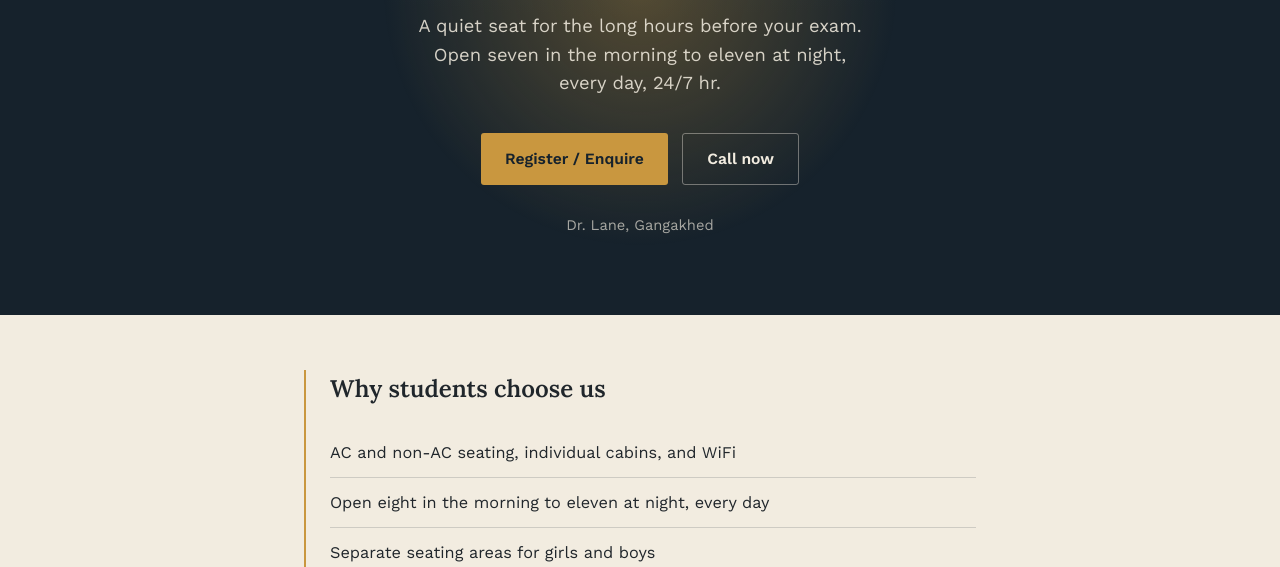
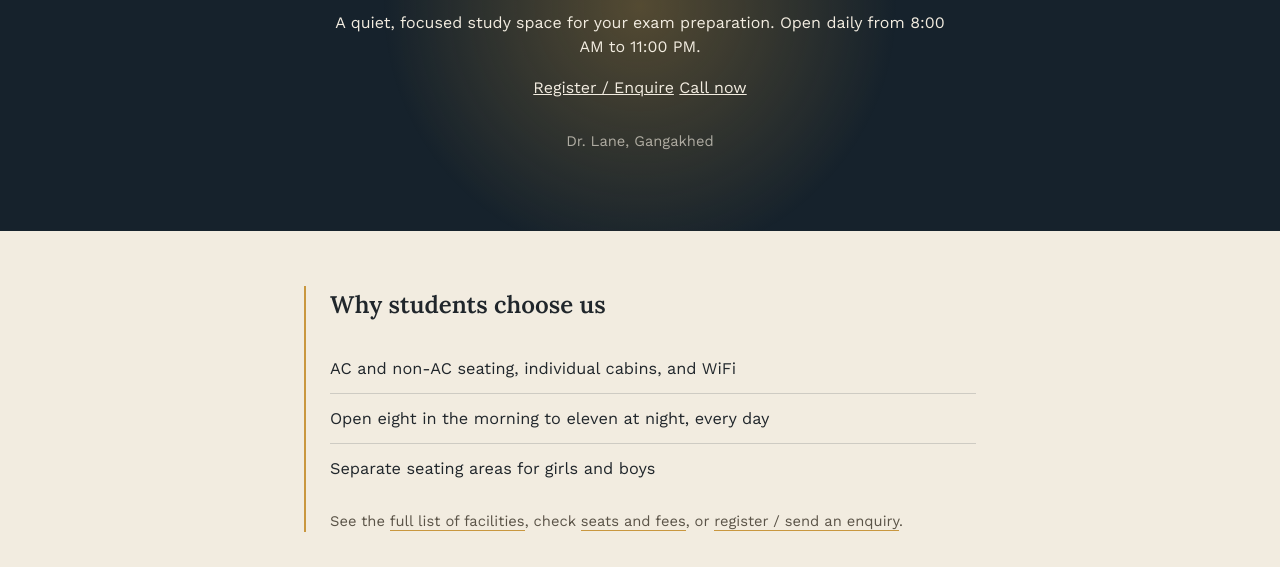
Before and after one commit to rohitwadkile01/Wadkile-Abhyasika, a plain HTML site: page index.html in a window 1280 px wide. Shown: the part 233-800 px from the top of the page. Drawn offline with nearby package versions, Linux system fonts and the light colour scheme.

Commit message:
Revise header content for clarity and style

```diff
--- a/index.html
+++ b/index.html
@@ -27,11 +27,11 @@
   <div class="hero-inner">
     <div class="kicker">Study point &middot; Gangakhed</div>
     <h1>Wadkile Abhyasika</h1>
-    <p class="tagline">A quiet seat for the long hours before your exam. Open seven in the morning to eleven at night, every day, 24/7 hr.</p>
-    <div class="cta-row">
-      <a class="btn btn-primary" href="register.html">Register / Enquire</a>
-      <a class="btn btn-secondary" href="tel:+919764841142">Call now</a>
-    </div>
+    <p>A quiet, focused study space for your exam preparation. Open daily from 8:00 AM to 11:00 PM.</p>
+<div>
+  <a href="register.html">Register / Enquire</a>
+  <a href="tel:+919764841142">Call now</a>
+</div>
     <p class="hero-address">Dr. Lane, Gangakhed</p>
   </div>
 </header>
```
